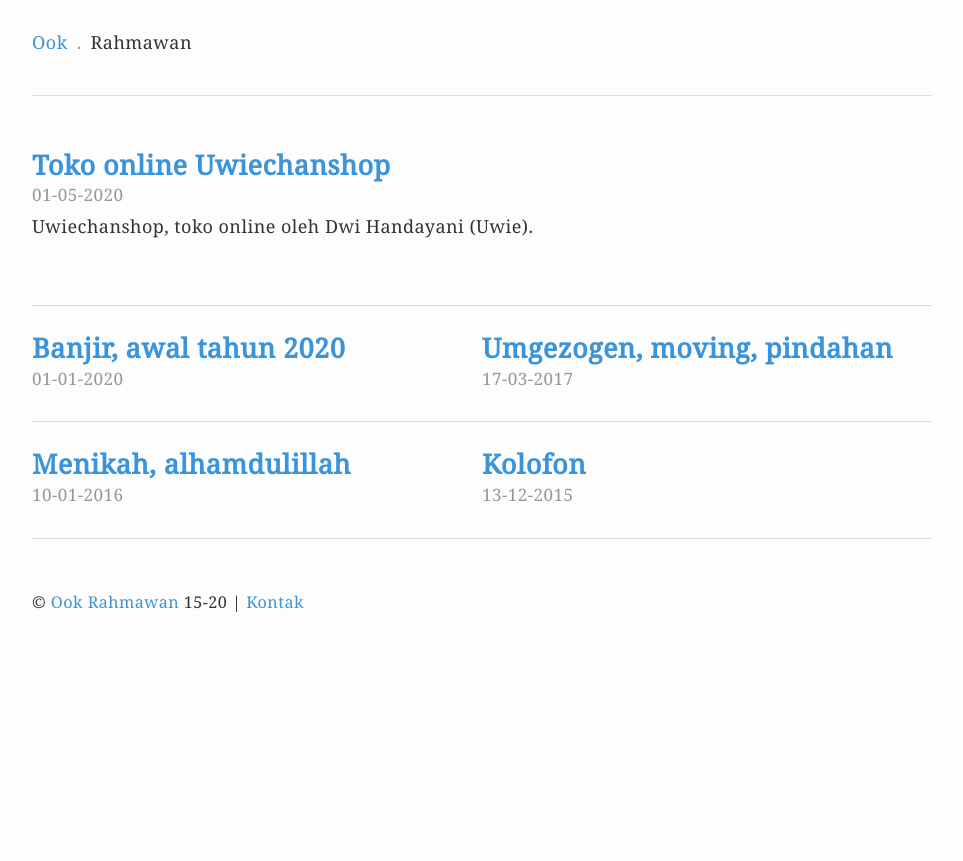
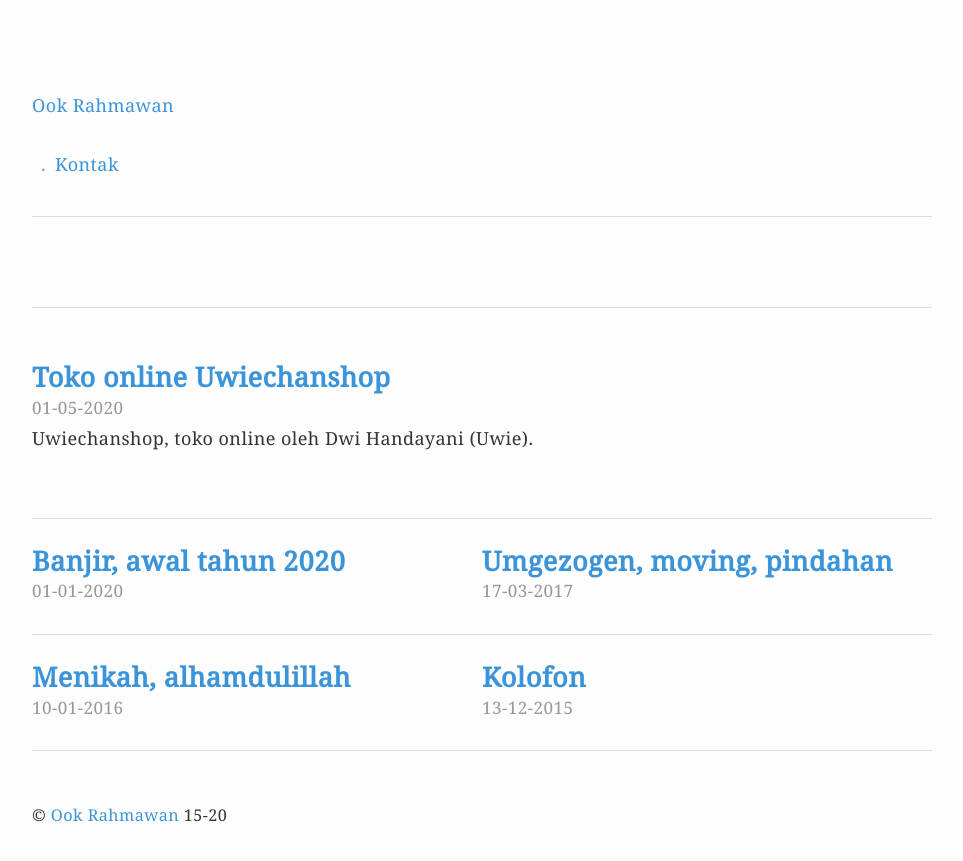
Before and after one commit to krhmwn/krhmwn.github.io, a Jekyll site: the page built from index.html, in a window 1280 px wide. Shown: the top 861 px of the page, without its empty margins (158-1121 px from the left). Built offline with Jekyll 4.4.1, drawn with Linux system fonts in a browser that asks for light colours; some of the changed lines change nothing that is shown.

Commit message:
Update v.5.5.162

```diff
--- a/index.html
+++ b/index.html
@@ -3,7 +3,7 @@ layout: default
 title: null
 ---
 
-<nav><ul><li><a href="/">Ook</a></li><li>Rahmawan</li></ul></nav>
+<header><a href="/">{{ site.name }}</a><nav><ul><li><a href="mailto:ookrahmawan@mail.ru">Kontak</a></li></ul></nav></header>
 {% for post in site.posts limit:1 %}<article>
 <h1><a href="{{ post.url }}">{{ post.title }}</a></h1>
 <time datetime="{{ post.date | date: '%Y-%m-%d' }}">{{ post.date | date: "%d-%m-%Y" }}</time>
@@ -12,4 +12,4 @@ title: null
 <h1><a href="{{ post.url }}">{{ post.title }}</a></h1>
 <time datetime="{{ post.date | date: '%Y-%m-%d' }}">{{ post.date | date: "%d-%m-%Y" }}</time>
 </article>{% endfor %}
-<footer>&copy; <a href="/">{{ site.name }}</a> 15-{{ site.time | date: "%y" }} | <a href="mailto:ookrahmawan@mail.ru">Kontak</a></footer>
+<footer>&copy; <a href="/">{{ site.name }}</a> 15-{{ site.time | date: "%y" }}</footer>
```
